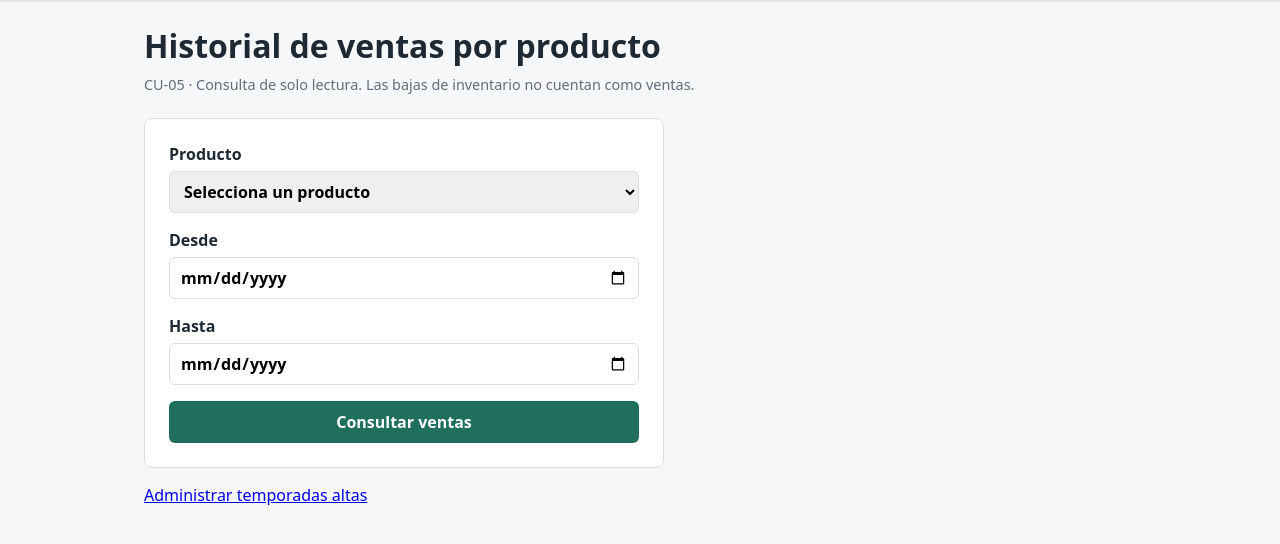
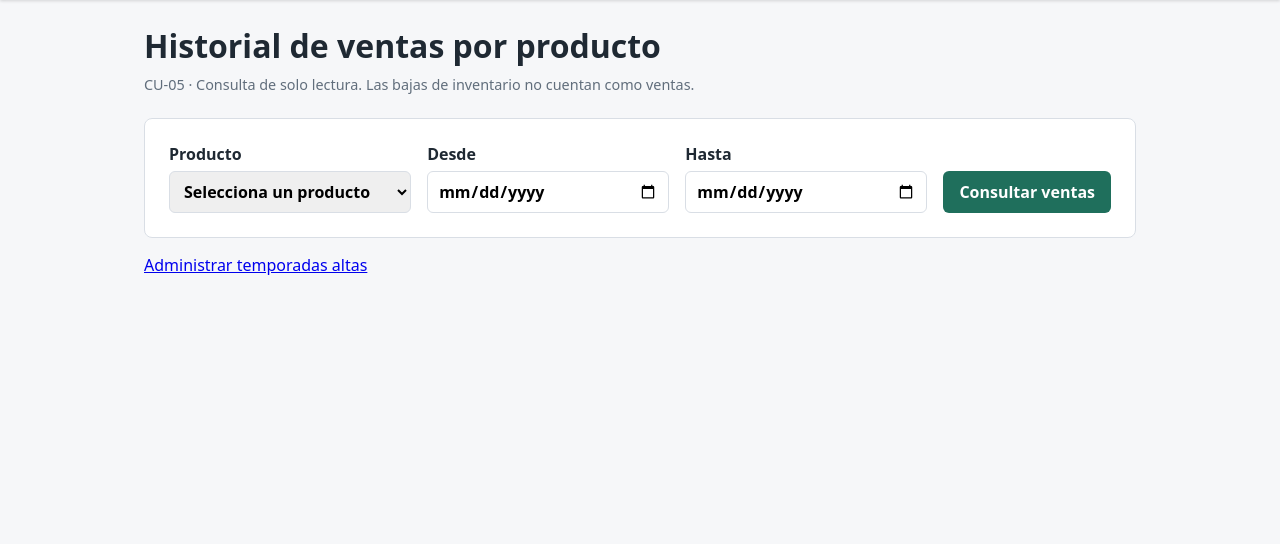
Before and after one commit to JairGo21/Proyecto-ARES-Gestion, a Spring app: template src/main/resources/templates/ventas/historial.html in a window 1280 px wide. Shown: the part 60-604 px from the top of the page. Run offline with Thymeleaf, Linux system fonts and the light colour scheme; the template is opened without the code that fills it, so the values that code supplies are empty; database files in the repository are not loaded.

Commit message:
style(cu05): añadir estilos responsivos para las pantallas de ventas

```diff
--- a/src/main/resources/static/css/ares.css
+++ b/src/main/resources/static/css/ares.css
@@ -83,3 +83,10 @@ body {
 .boton { padding: 10px 16px; border: 0; border-radius: 6px; background: var(--marca); color: #fff; font: inherit; font-weight: 600; cursor: pointer; }
 .mensaje-error { padding: 10px 12px; border-radius: 6px; color: var(--peligro); background: #fde8e8; }
 .mensaje-exito { padding: 10px 12px; border-radius: 6px; color: var(--ok); background: #e6f4ea; }
+/* CU-05: componentes independientes para historial de ventas. */
+.cu05-filtros { max-width: none; grid-template-columns: repeat(3, minmax(0, 1fr)) auto; align-items: end; }
+.cu05-filtros .boton { min-height: 40px; }
+.cu05-resultados { margin: 24px 0; }
+.cu05-tabla-scroll { overflow-x: auto; margin: 12px 0; }
+.cu05-inline { display: inline-block; margin-left: 10px; }
+@media (max-width: 760px) { .cu05-filtros { grid-template-columns: 1fr; } }
```
